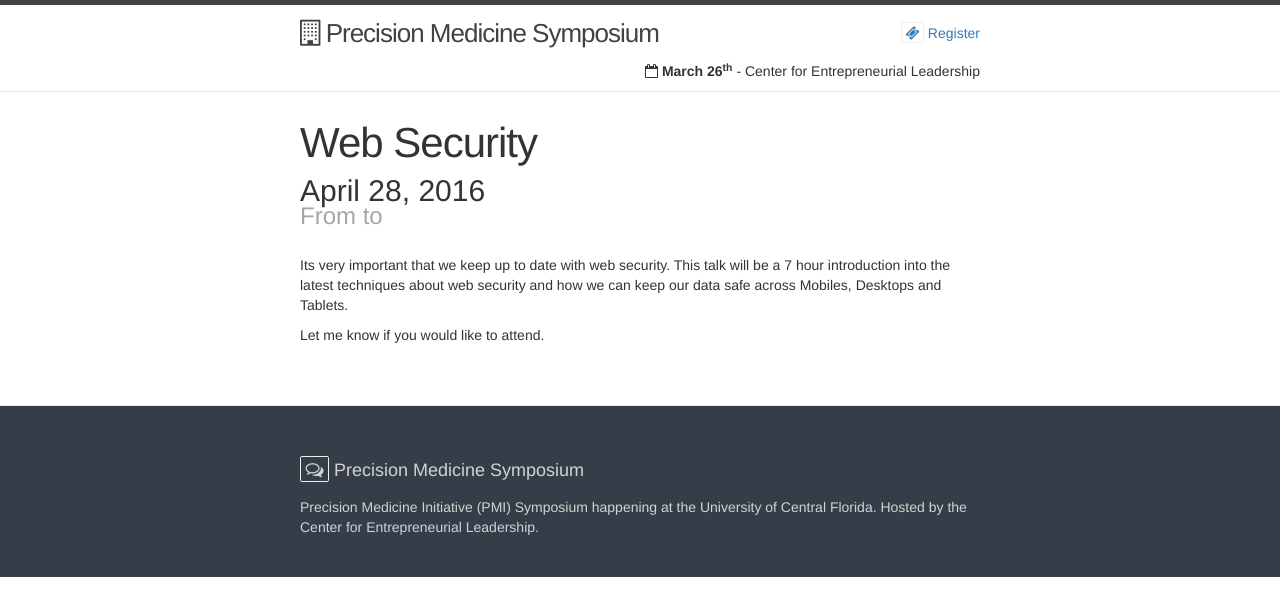
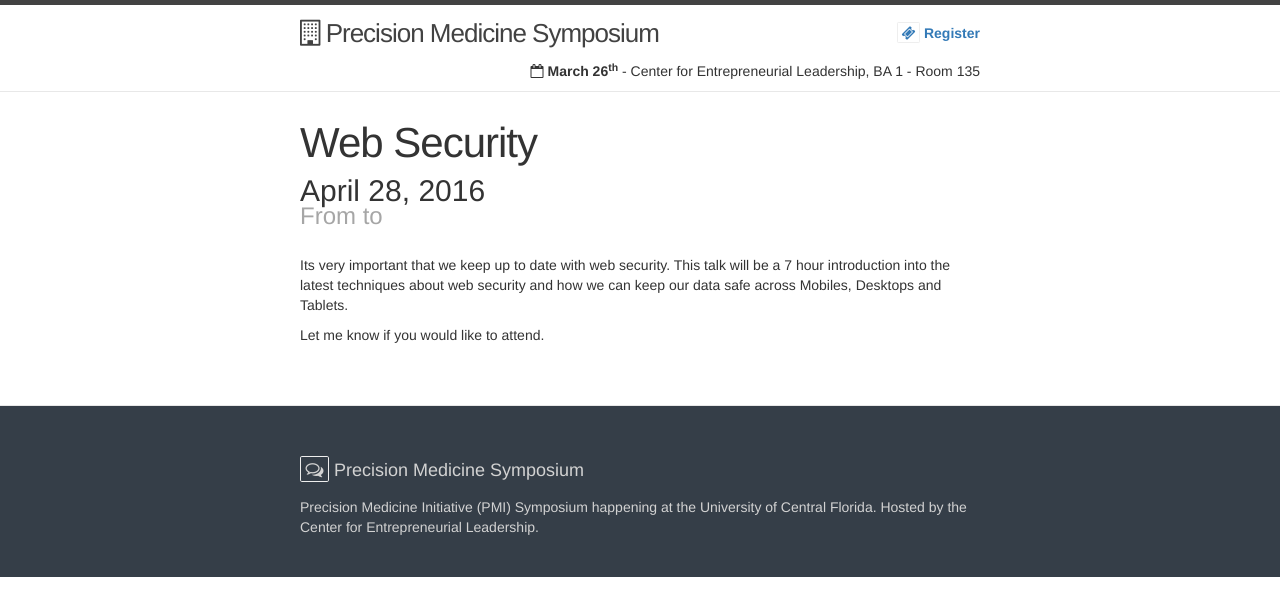
Before and after one commit to dhillonv10/pmi, a Jekyll site: the page built from _posts/2016-04-28-web-security.md, in a window 1280 px wide. Shown: the top 616 px of the page. Built offline with Jekyll 4.4.1, drawn with Linux system fonts in a browser that asks for light colours; nearby versions of some CDN libraries.

```diff
--- a/_includes/header.html
+++ b/_includes/header.html
@@ -5,13 +5,13 @@
     <a class="site-title" href="{{ site.baseurl }}/"><i class="fa fa-building-o"></i> {{ site.title }}</a>
 
     <nav class="site-nav">
-      <a href="#"><i class="fa fa-ticket fa-border"></i> Register </a>
+      <a href="#"><i class="fa fa-ticket fa-border"></i> <strong>Register</strong> </a>
     </nav>
 
   </div>
 
   <div class="wrapper">
-    <p align="right"><i class="fa fa-calendar-o"></i> <strong>March 26<sup>th</sup></strong> - Center for Entrepreneurial Leadership</p>
+    <p align="right"><i class="fa fa-calendar-o"></i> <strong>March 26<sup>th</sup></strong> - Center for Entrepreneurial Leadership, BA 1 - Room 135</p>
   </div>
 
 </header>
```
Also changed, not shown: index.html (+7 -1 lines).
